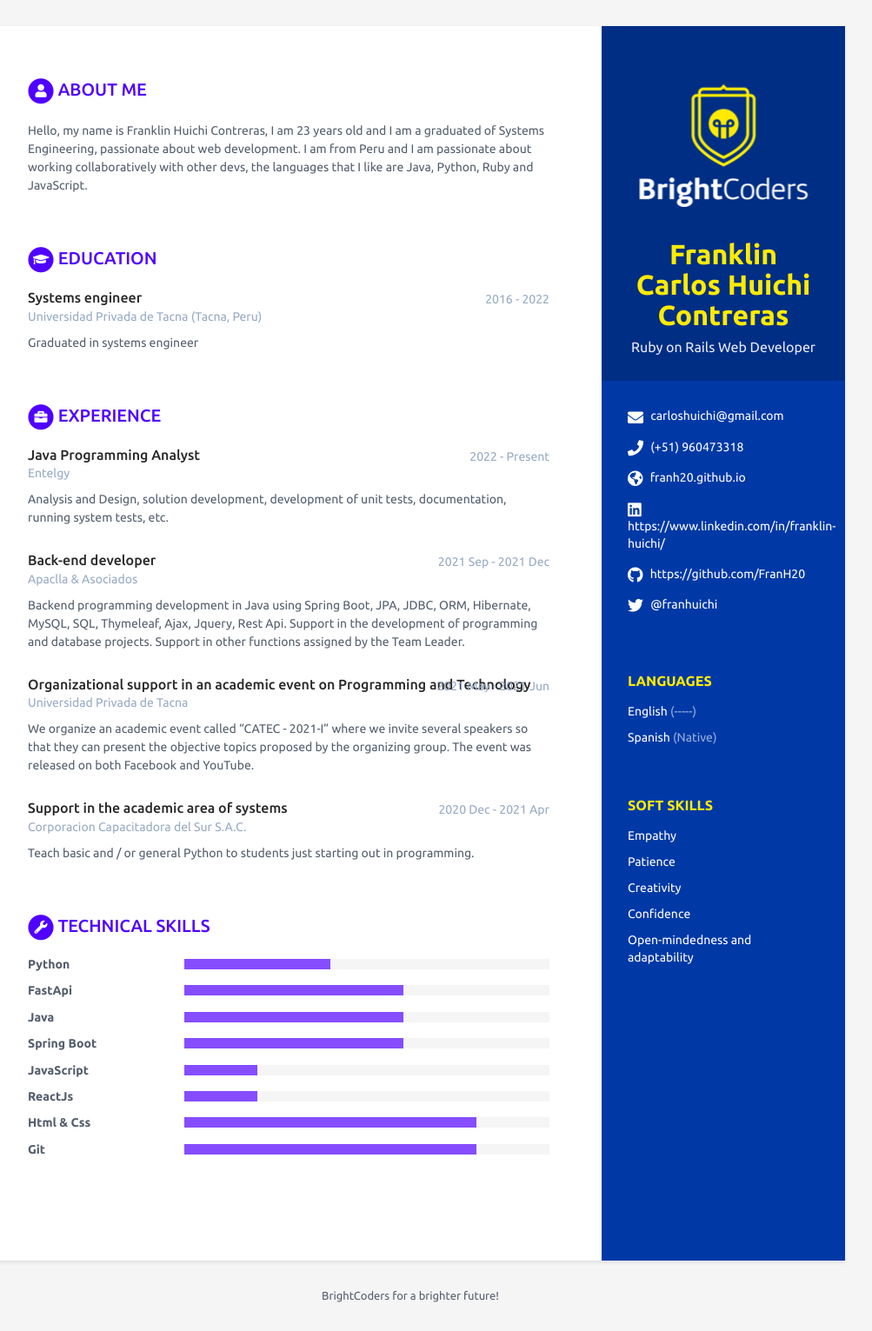
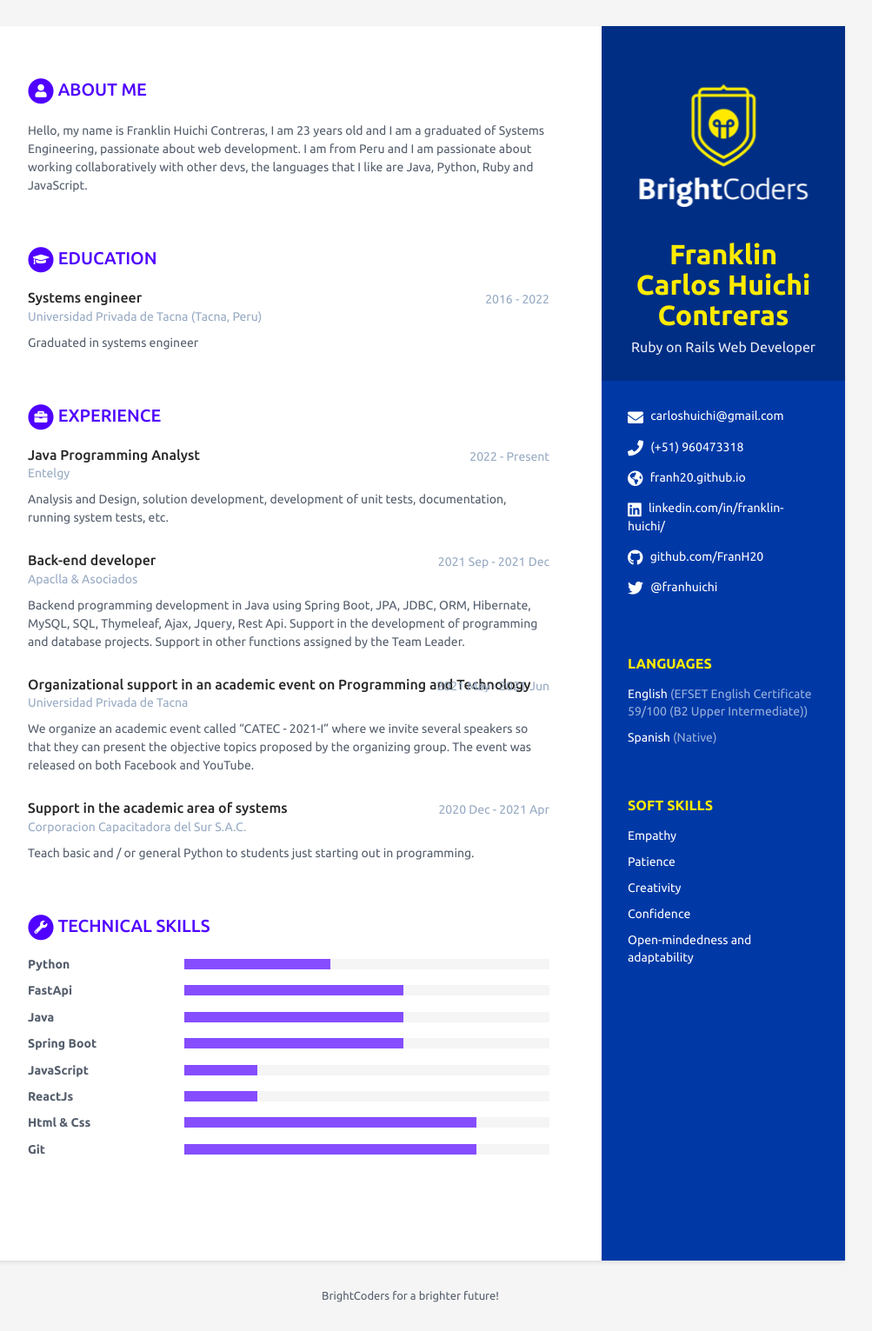
Before and after one commit to BC-MAY-21-ROR/kata-03-scorecard-FranH20, a Jekyll site: the page built from index.html, in a window 1280 px wide. Shown: the whole page at 87% size, without its empty margins (168-1171 px from the left). Built offline with Jekyll 4.4.1, drawn with Linux system fonts in a browser that asks for light colours; part of the change alters nothing that is shown.

Commit message:
Updating my english level

```diff
--- a/_data/data.yml
+++ b/_data/data.yml
@@ -15,8 +15,8 @@ sidebar:
   email: carloshuichi@gmail.com
   phone: (+51) 960473318
   website: franh20.github.io # No agregar http://
-  linkedin: https://www.linkedin.com/in/franklin-huichi/
-  github: https://github.com/FranH20
+  linkedin: linkedin.com/in/franklin-huichi/
+  github: github.com/FranH20
   gitlab:
   bitbucket:
   twitter: '@franhuichi'
@@ -27,7 +27,7 @@ sidebar:
   # Actualiza según los idiomas y nieles que tienes. Agrega o Elimina según sea necesario.
   languages:
     - idiom: English
-      level: ----- # Utiliza el resultado de tu examen oficial, o el nivel de acuerdo al modelo Dreyfus
+      level: EFSET English Certificate 59/100 (B2 Upper Intermediate) # Utiliza el resultado de tu examen oficial, o el nivel de acuerdo al modelo Dreyfus
 
     - idiom: Spanish
       level: Native # Utiliza el resultado de tu examen oficial, o el nivel de acuerdo al modelo Dreyfus
```
